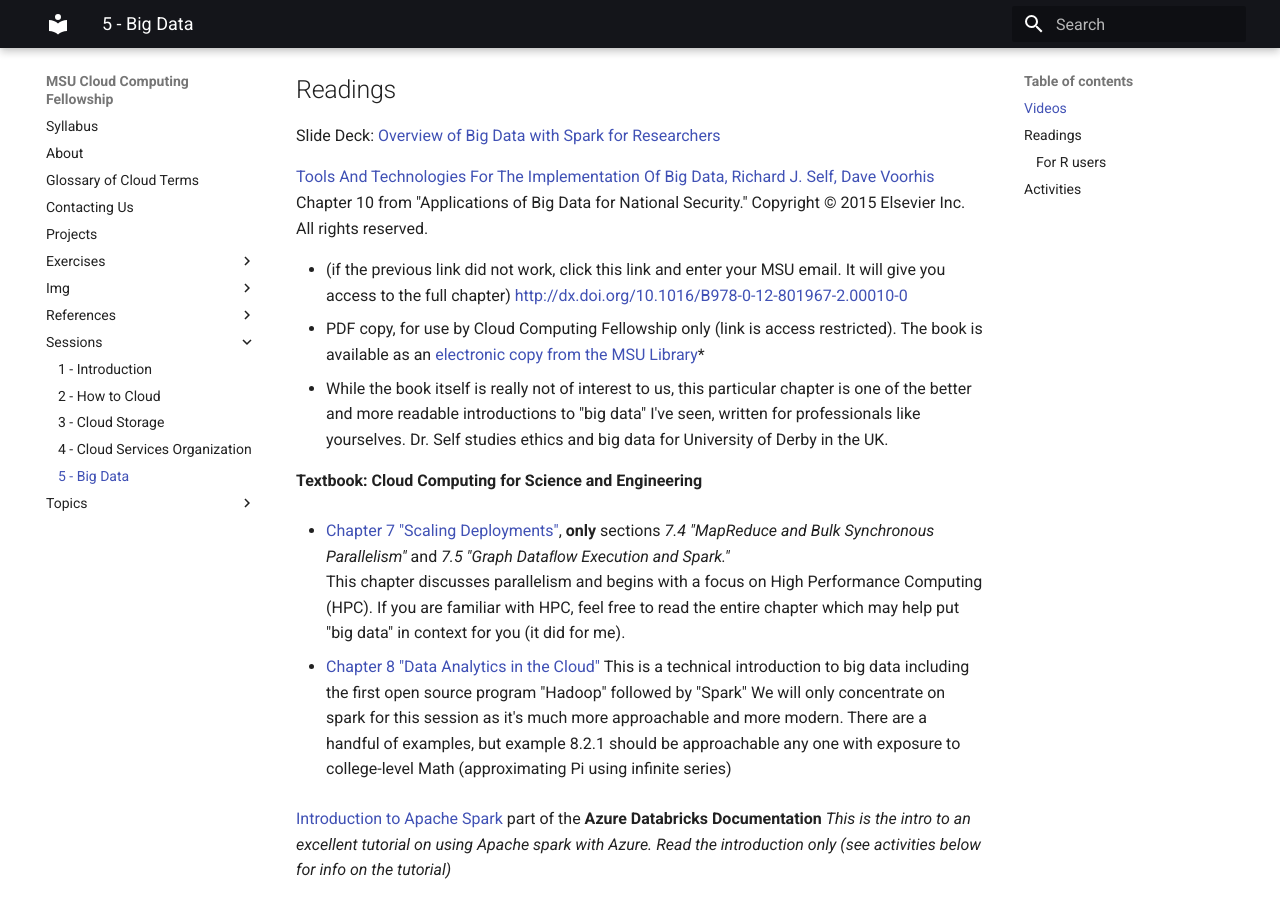
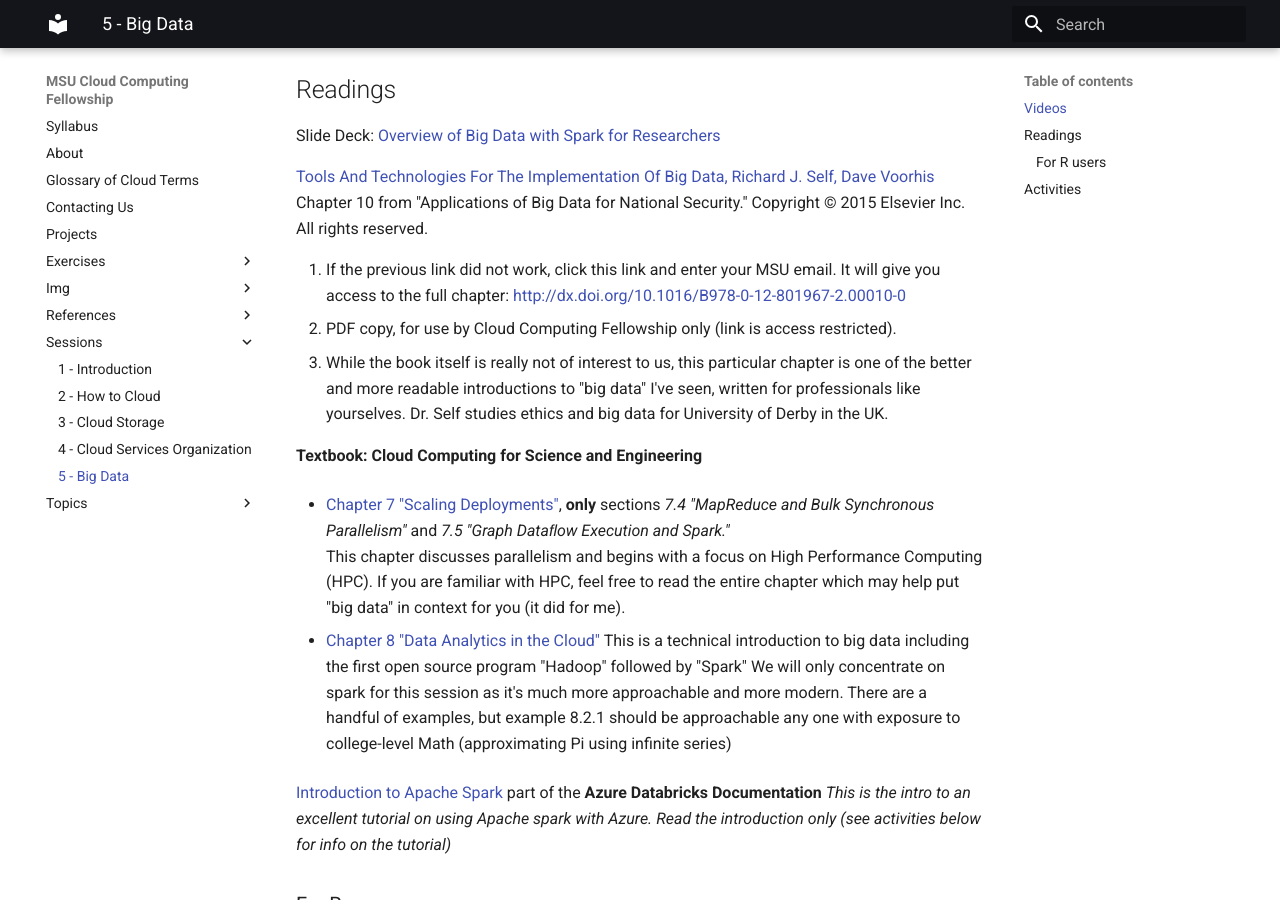
Before and after one commit to emtelgen/ccf23-testing, an MkDocs documentation site: the page built from docs/sessions/05_big_data.md, in a window 1280 px wide and 900 px high, scrolled down 1171 px. Built offline with MkDocs 1.6.1 and Material for MkDocs 9.7.7, drawn with Linux system fonts in a browser that asks for light colours.

Commit message:
finally fixed

```diff
--- a/docs/sessions/05_big_data.md
+++ b/docs/sessions/05_big_data.md
@@ -28,9 +28,9 @@
 
 [Tools And Technologies For The Implementation Of Big Data, Richard J. Self, Dave Voorhis](https://michiganstate.sharepoint.com/sites/MSUICERCloudFellowship2/Shared%20Documents/General/Materials/TOOLS%20AND%20TECHNOLOGIES%20FOR%20THE%20IMPLEMENTATION%20OF%20BIG%20DATA_Self_Vorhis%20CH10%20DO%20NOT%20DISTRIBUTE.pdf) Chapter 10 from "Applications of Big Data for National Security." Copyright © 2015 Elsevier Inc. All rights reserved.
 
-- (if the previous link did not work, click this link and enter your MSU email. It will give you access to the full chapter) http://dx.doi.org/10.1016/B978-0-12-801967-2.00010-0
-- PDF copy, for use by Cloud Computing Fellowship only (link is access restricted).  The book is available as an [electronic copy from the MSU Library](http://catalog.lib.msu.edu/record=b11321901~S39a)*
-- While the book itself is really not of interest to us, this particular chapter is one of the better and more readable introductions to "big data" I've seen, written for professionals like yourselves.    Dr. Self studies ethics and big data for University of Derby in the UK.
+1. If the previous link did not work, click this link and enter your MSU email. It will give you access to the full chapter: http://dx.doi.org/10.1016/B978-0-12-801967-2.00010-0
+1. PDF copy, for use by Cloud Computing Fellowship only (link is access restricted).
+1. While the book itself is really not of interest to us, this particular chapter is one of the better and more readable introductions to "big data" I've seen, written for professionals like yourselves.    Dr. Self studies ethics and big data for University of Derby in the UK.
 
 
 **Textbook: Cloud Computing for Science and Engineering**
```
